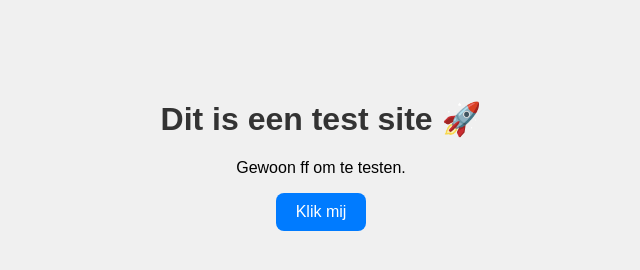
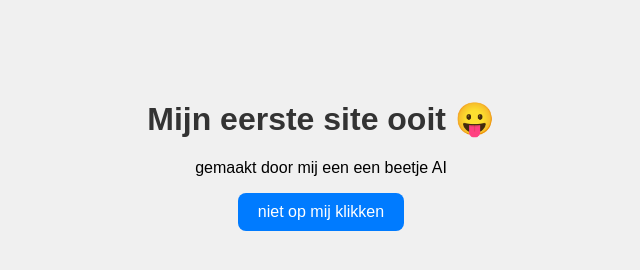
Before and after one commit to AliY6R/my-site, a plain HTML site: page index.html in a window 1280 px wide. Shown: the whole page, without its empty margins (319-959 px from the left). Drawn offline with Linux system fonts and the light colour scheme.

Commit message:
Update index.html

```diff
--- a/index.html
+++ b/index.html
@@ -28,8 +28,8 @@
   </style>
 </head>
 <body>
-  <h1>Dit is een test site 🚀</h1>
-  <p>Gewoon ff om te testen.</p>
-  <button onclick="alert('Je hebt op de knop geklikt!')">Klik mij</button>
+  <h1>Mijn eerste site ooit 😛</h1>
+  <p>gemaakt door mij een een beetje AI</p>
+  <button onclick="alert('Hallo Ami Said!!')">niet op mij klikken</button>
 </body>
 </html>
```
